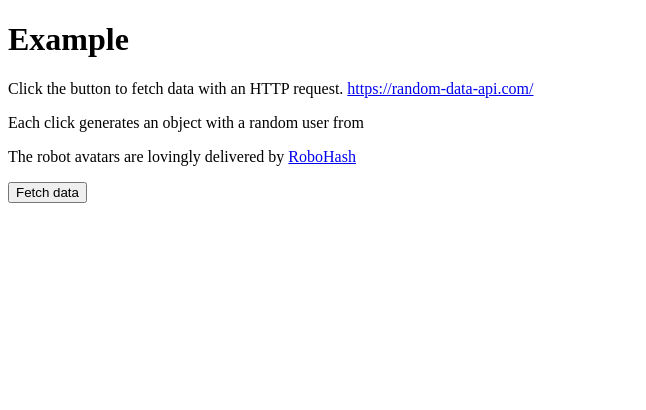
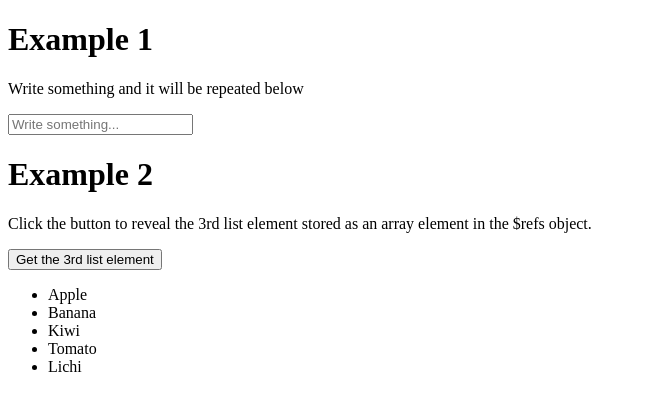
Before and after one commit to rnaneva/vue.js-init, a Vue app: page / in a window 1280 px wide. Shown: the top 410 px of the page, without its empty margins (0-646 px from the left). Built offline with nearby package versions, Linux system fonts and the light colour scheme.

Commit message:
template refs

```diff
--- /dev/null
+++ b/src/App8.vue
@@ -0,0 +1,43 @@
+
+<template>
+
+    <h1>Example 1</h1>
+    <p>Write something and it will be repeated below</p>
+    <input ref="inputEl" @input="getRefs" placeholder="Write something...">
+    <p ref="pEl" ></p>
+
+    <h1>Example 2</h1>
+    <p>Click the button to reveal the 3rd list element stored as an array element in the $refs object.</p>
+    <button @click="getValue">Get the 3rd list element</button><br>
+    <ul>
+      <li v-for="x in liTexts" ref="liEl">{{ x }}</li>
+    </ul>
+    <pre>{{ thirdEl }}</pre>
+  </template>
+
+  <script>
+  export default{
+    data(){
+          return{
+            thirdEl: '',
+            liTexts:  ['Apple','Banana','Kiwi','Tomato','Lichi']
+          }
+        },
+      methods:{
+          getRefs(){
+            this.$refs.pEl.innerHTML = this.$refs.inputEl.value
+          },
+          getValue(){
+            this.thirdEl = this.$refs.liEl[2].innerHTML;
+
+          }
+      }
+  };
+  </script>
+
+  <style>
+  #pEl {
+    background-color: lightgreen;
+    display: inline-block;
+  }
+  </style>
--- a/src/main.js
+++ b/src/main.js
@@ -1,6 +1,6 @@
 
 import { createApp } from 'vue'
-import App from './App7.vue'
+import App from './App8.vue'
 
 const app = createApp(App)
 app.mount('#app')
```
